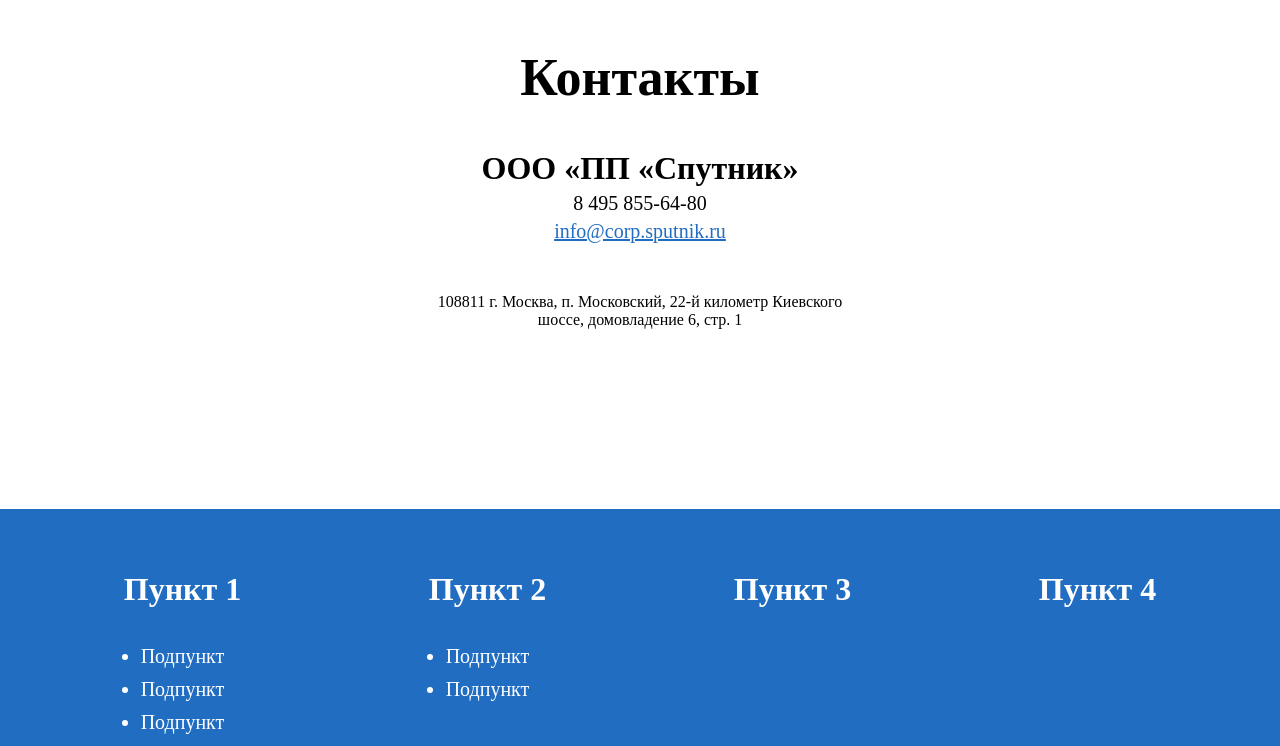
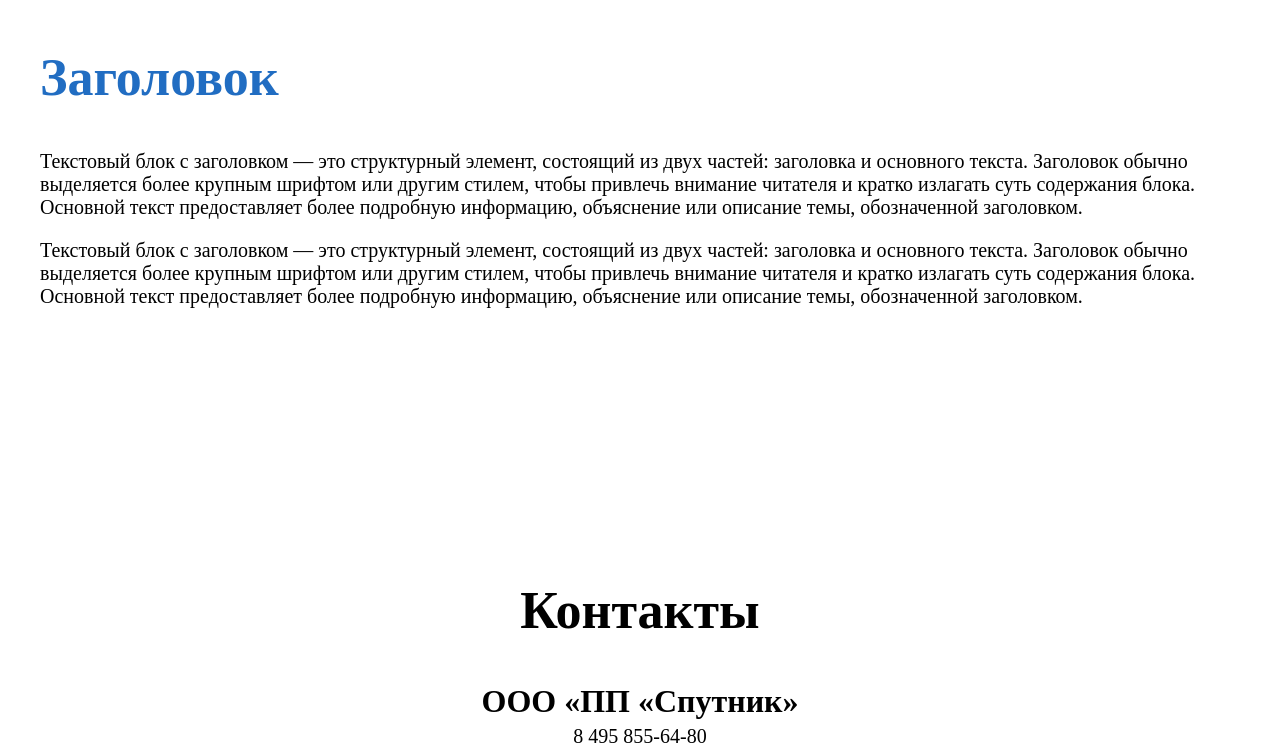
Before and after one commit to martynovappolina/sputnik-ui, a Vue app: page / in a window 1280 px wide. Shown: the part 4275-5021 px from the top of the page. Built offline with nearby package versions, Linux system fonts and the light colour scheme; a web font is replaced by a local one.

Commit message:
create text block with header component

```diff
--- a/src/App.vue
+++ b/src/App.vue
@@ -5,6 +5,7 @@
     <HorizontalCardsBlock />
     <VerticalCardWithImageAndText />
     <NumberedList />
+    <TextBlockWithHeader />
     <Contacts />
     <Footer />
   </Page>
@@ -19,6 +20,7 @@
   import NumberedList from './components/NumberedList.vue';
   import Contacts from './components/Contacts.vue';
   import Footer from './components/Footer.vue';
+  import TextBlockWithHeader from './components/TextBlockWithHeader.vue';
 
   export default {
     name: 'App',
@@ -30,7 +32,8 @@
       VerticalCardWithImageAndText,
       HorizontalCardsBlock,
       Contacts,
-      NumberedList
+      NumberedList,
+      TextBlockWithHeader
     }
   }
 </script>
--- /dev/null
+++ b/src/components/TextBlockWithHeader.vue
@@ -0,0 +1,34 @@
+<template>
+    <div class="text-block-with-header">
+        <h2>{{ header }}</h2>
+        <p v-html="text" />
+    </div>
+</template>
+
+<script>
+export default {
+    name: 'TextBlockWithHeader',
+    props: {
+        header: {
+            type: String,
+            default: 'Заголовок'
+        },
+        text: {
+            type: String,
+            default: 'Текстовый блок с заголовком — это структурный элемент, состоящий из двух частей: заголовка и основного текста. Заголовок обычно выделяется более крупным шрифтом или другим стилем, чтобы привлечь внимание читателя и кратко излагать суть содержания блока. Основной текст предоставляет более подробную информацию, объяснение или описание темы, обозначенной заголовком.</p><p>Текстовый блок с заголовком — это структурный элемент, состоящий из двух частей: заголовка и основного текста. Заголовок обычно выделяется более крупным шрифтом или другим стилем, чтобы привлечь внимание читателя и кратко излагать суть содержания блока. Основной текст предоставляет более подробную информацию, объяснение или описание темы, обозначенной заголовком.'
+        }
+    }
+}
+</script>
+
+<style lang="scss" scoped>
+    .text-block-with-header {
+        padding: 30px;
+        max-width: 1200px;
+        margin: 150px auto;
+
+        h2 {
+            color: $primary;
+        }
+    }
+</style>
```
